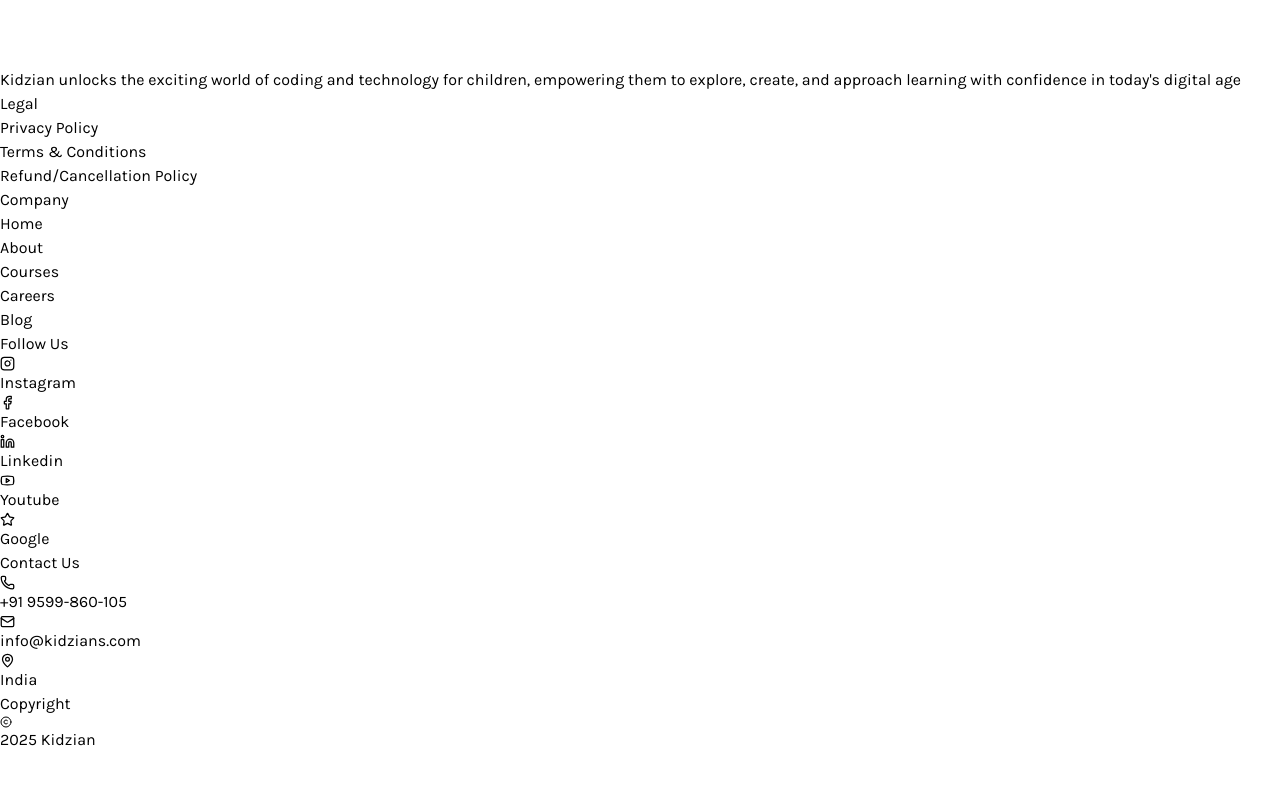
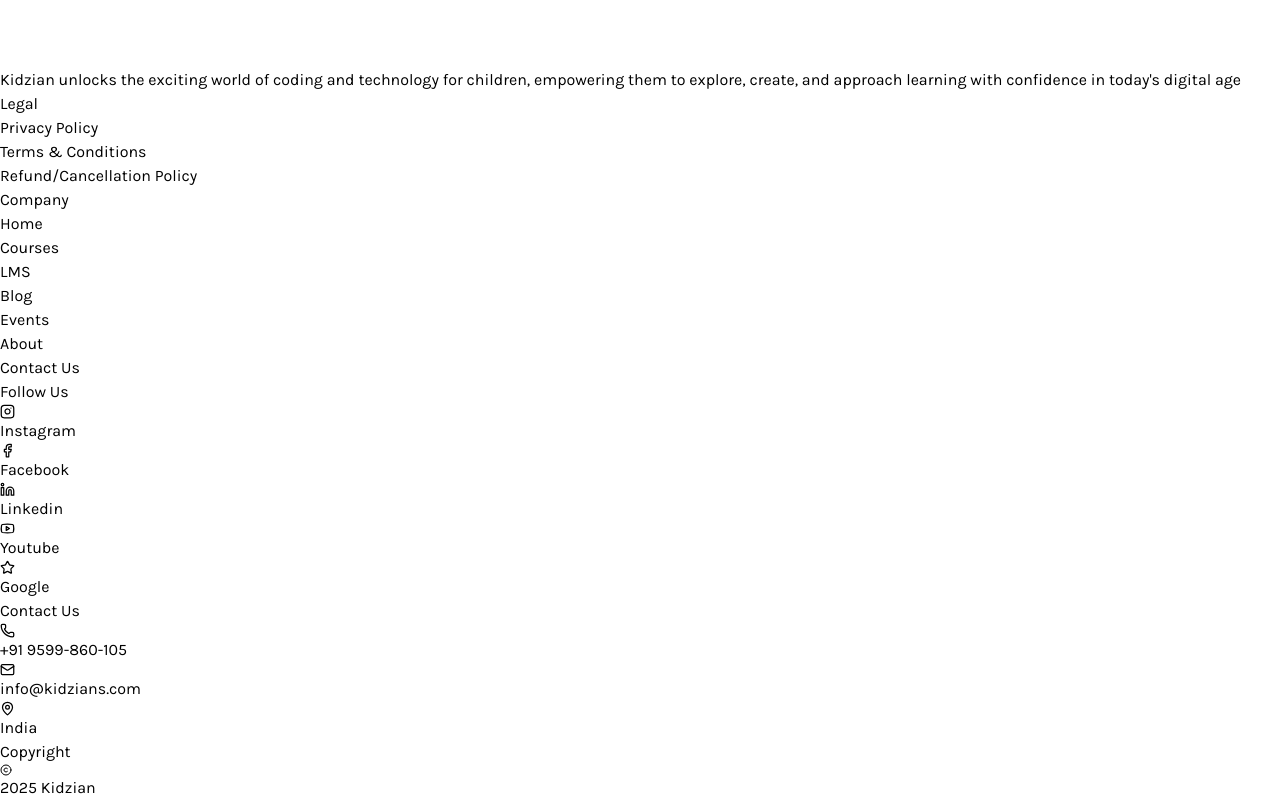
Before and after one commit to kidzian/kidzian, a React (Vite) app in the folder frontend/: page / in a window 1280 px wide. Shown: the part 2885-3685 px from the top of the page. Before the commit the page ends 3637 px from the top, so only its background shows below. Built offline with nearby package versions, Linux system fonts and the light colour scheme.

Commit message:
minor changes

```diff
--- a/frontend/src/components/Footer.jsx
+++ b/frontend/src/components/Footer.jsx
@@ -28,10 +28,12 @@ const Footer = () => {
           <h1 className="text-[18px] tracking-tighter leading-[32px] font-bold mb-2">Company</h1>
           <ul className="flex flex-col gap-3 text-sm text-[#636363]">
             <li className="hover:text-black cursor-pointer">Home</li>
+            <li className="hover:text-black cursor-pointer">Courses</li>
+            <li className="hover:text-black cursor-pointer">LMS</li>
+            <li className="hover:text-black cursor-pointer">Blog</li>
+            <li className="hover:text-black cursor-pointer">Events</li>
             <li className="hover:text-black cursor-pointer">About</li>
-            <li className="hover:text-black cursor-pointer">Courses</li>
-            <li className="hover:text-black cursor-pointer">Careers</li>
-            <li className="hover:text-black cursor-pointer">Blog</li>
+            <li className="hover:text-black cursor-pointer">Contact Us</li>
           </ul>
         </div>
 
```
